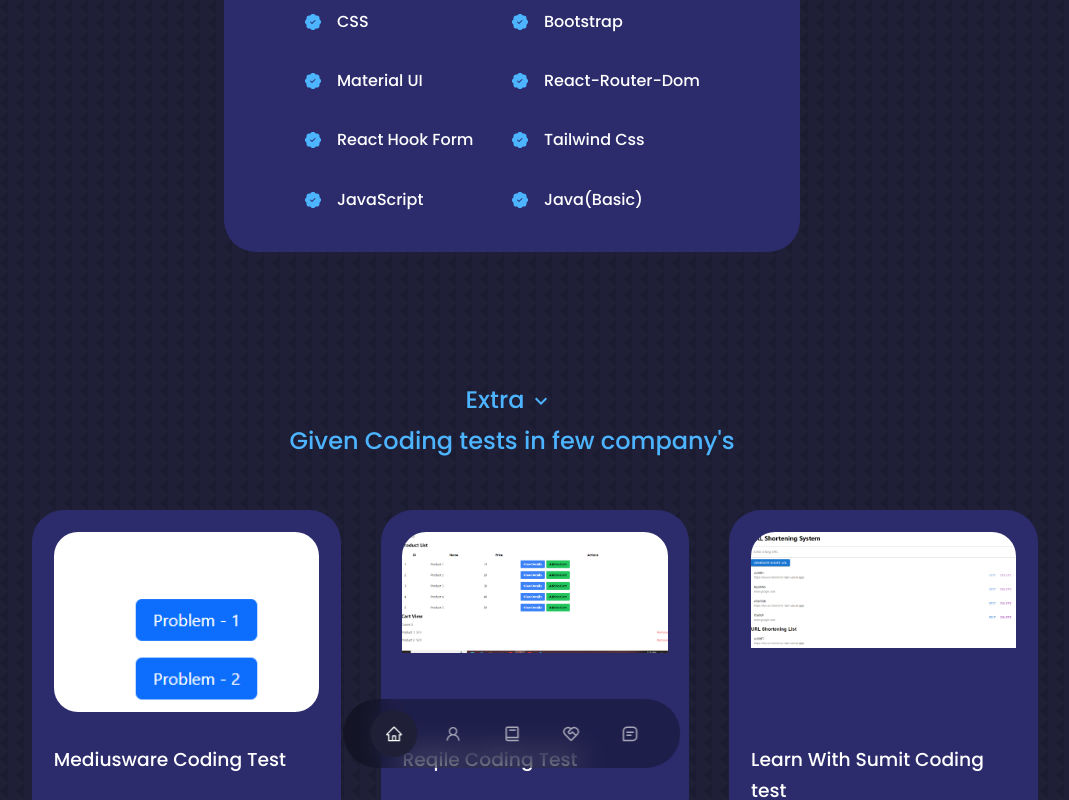
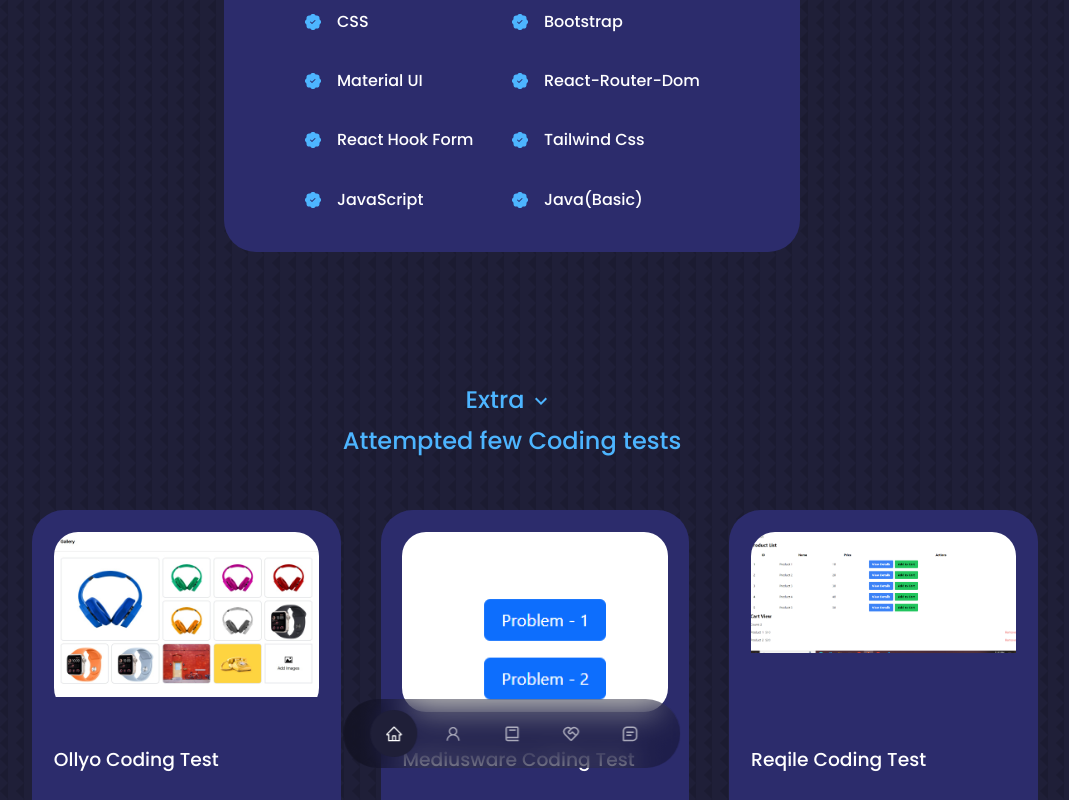
Before and after one commit to MohammadIsmailAlam/my-portfolio, a React (Create React App) app: page / in a window 1280 px wide. Both pictures are taken after a click on the element "Extra". Shown: the part 3105-3905 px from the top of the page, without its empty margins (128-1197 px from the left). Built offline with nearby package versions, Linux system fonts and the light colour scheme.

Commit message:
new projects added in extra option

```diff
--- a/src/components/ExtraWorks.js
+++ b/src/components/ExtraWorks.js
@@ -1,9 +1,11 @@
 import React, { useState } from "react";
 import { IconButton, Icon } from "@mui/material";
 import ExpandMoreIcon from "@mui/icons-material/ExpandMore";
-import IMG1 from "../../src/assets/madious1.png";
-import IMG2 from "../../src/assets/repliq.png";
-import IMG3 from "../../src/assets/lws.png";
+import IMG1 from "../../src/assets/279862710-f0db01a6-9e4a-461c-ba7.jpg";
+import IMG2 from "../../src/assets/madious1.png";
+import IMG3 from "../../src/assets/repliq.png";
+import IMG4 from "../../src/assets/lws.png";
+import IMG5 from "../../src/assets/technext.PNG";
 
 //ExtraWork function
 const ExtraWork = () => {
@@ -15,8 +17,19 @@ const ExtraWork = () => {
   const soloProjects = [
     {
       id: 1,
+      title: "Ollyo Coding Test",
+      img: IMG1,
+      description:
+        "Responsive image gallery using React JS with the following features: reordering, deleting multiple images, and setting a feature image.",
+      technologies:
+        "React Js | Tailwind CSS | React Hook From",
+      link: "https://ollyo-gallery.vercel.app/",
+      github: "https://github.com/MohammadIsmailAlam/ollyo-task",
+    },
+    {
+      id: 2,
       title: "Mediusware Coding Test",
-      img: IMG1,
+      img: IMG2,
       description:
         "There were two problems to solve. One is kind of TO-DO and another one is Data fetching from a api and to show data as requirements",
       technologies:
@@ -25,9 +38,9 @@ const ExtraWork = () => {
       github: "https://github.com/MohammadIsmailAlam/Mediusware-codingTest",
     },
     {
-      id: 2,
+      id: 3,
       title: "Reqile Coding Test",
-      img: IMG2,
+      img: IMG3,
       description:
         "This site is a E-Commerce platform admin based. You can add items in to cart. Removed a cart item.",
       technologies: "React | Tailwind CSS",
@@ -35,13 +48,22 @@ const ExtraWork = () => {
       github: "https://github.com/MohammadIsmailAlam/Reqile-Coding-Test",
     },
     {
-      id: 3,
+      id: 4,
       title: "Learn With Sumit Coding test",
-      img: IMG3,
+      img: IMG4,
       description: "URL shorter web application",
       technologies: "React | React Hooks | Tailwind CSS",
       link: "https://lws-url-shortener-task.vercel.app/",
       github: "https://github.com/MohammadIsmailAlam/LWS_url-shortener_task",
+    },
+    {
+      id: IMG5,
+      title: "Technext Coding test",
+      img: IMG5,
+      description: "Fatched data from api, search and sort by date, sucesses and faliour",
+      technologies: "React | React Hooks | Context | React States",
+      link: "https://technext-test.vercel.app/",
+      github: "https://github.com/MohammadIsmailAlam/Technext-test",
     },
   ];
 
@@ -70,7 +92,7 @@ const ExtraWork = () => {
       </div>
       {showProjects && (
         <>
-          <h2>Given Coding tests in few company's</h2>
+          <h2>Attempted few Coding tests</h2>
           <div className="container portfolio__container rainbow">
             {soloProjects.map((pro) => (
               <article className="portfolio__item" key={pro.id}>
```
Also changed, not shown: src/assets/279862710-f0db01a6-9e4a-461c-ba7.jpg (added), src/assets/technext.PNG (added).
